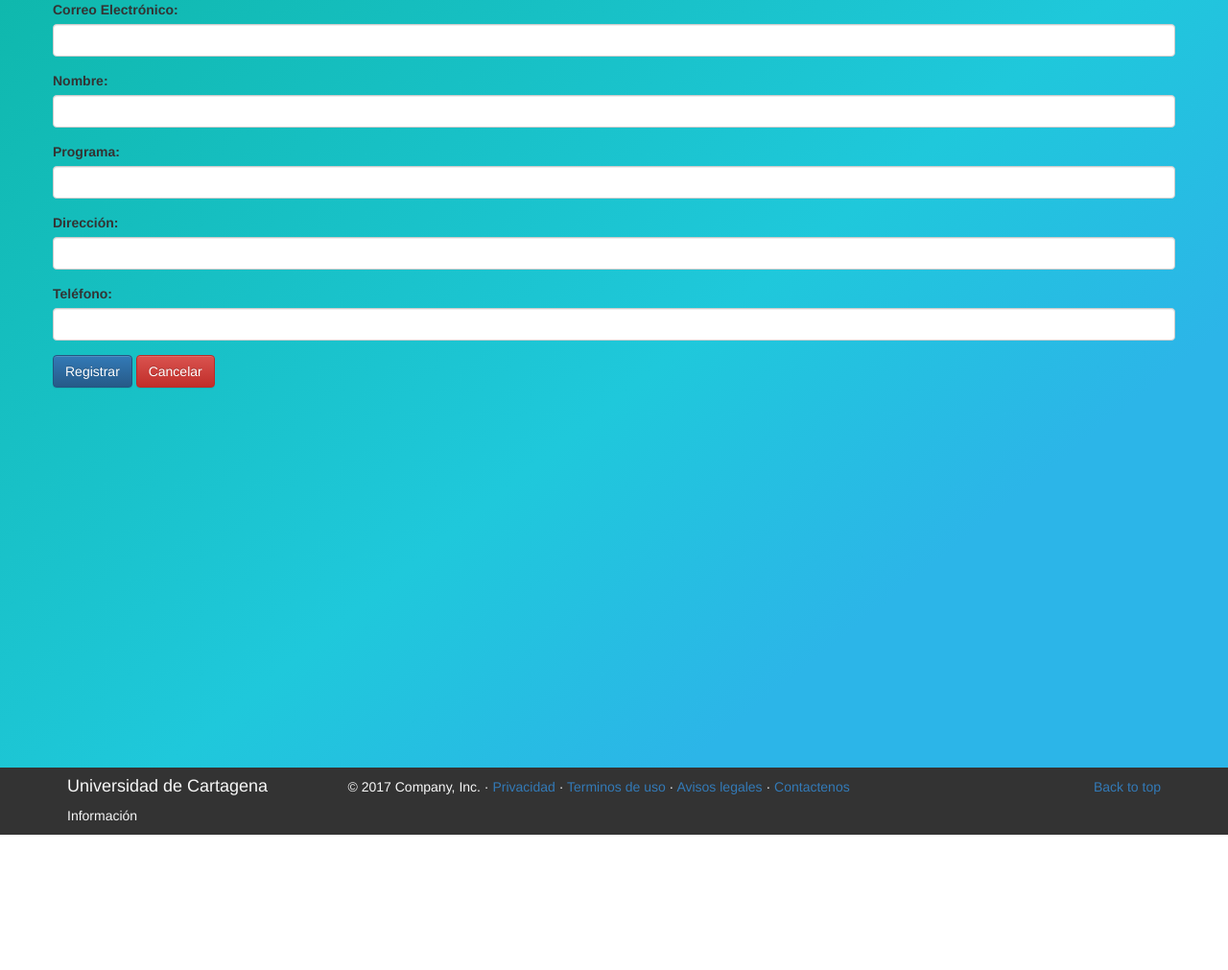
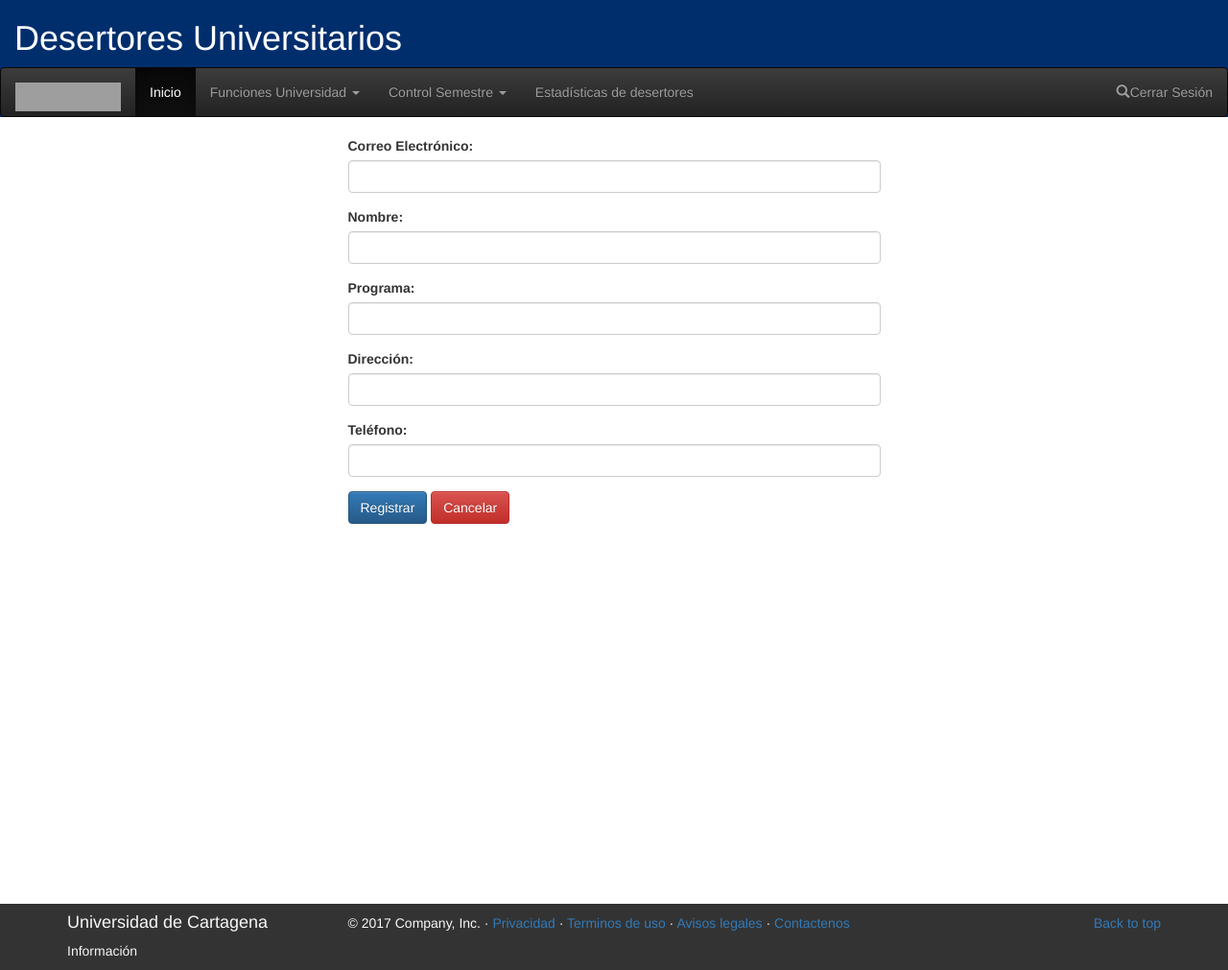
Before and after one commit to Guerrero25/IA, a CodeIgniter app: page /IA/index.php/estudiante/nuevo in a window 1280 px wide. Shown: the whole page at 96% size. Before the commit the page ends 870 px from the top, so only its background shows below. Run offline with CodeIgniter, Linux system fonts and the light colour scheme; some libraries are stand-ins or nearby versions; grey boxes are pictures that could not be loaded.

Commit message:
Retoques

```diff
--- a/application/controllers/Admin.php
+++ b/application/controllers/Admin.php
@@ -27,6 +27,7 @@ class Admin extends CI_Controller {
 	public function cerrar_matriculas() {
 		if(isset($_SESSION['user'])){
 			$result = $this->semestre_model->cerrar_matriculas();
+
 			if($result['status'] == "OK"){
 				redirect('/estudiante/index');
 			}else{
--- a/application/controllers/Estudiante.php
+++ b/application/controllers/Estudiante.php
@@ -29,7 +29,7 @@
     }
 
     public function nuevo() {
-      $this->template->model_basic('new','estudiante');
+      $this->template->admin_layout('new','estudiante');
     }
 
     public function crear() {
--- a/application/libraries/Googlemap.php
+++ b/application/libraries/Googlemap.php
@@ -12,7 +12,6 @@
       $this->url_peticion = $this->base.urlencode($address).$this->key;
       $response = file_get_contents($this->url_peticion);
       $response = json_decode($response, true);
-      echo $this->url_peticion;
       $data['lat'] = $response['results'][0]['geometry']['location']['lat'];
       $data['lng'] = $response['results'][0]['geometry']['location']['lng'];
 
--- a/application/models/Desertores_model.php
+++ b/application/models/Desertores_model.php
@@ -7,6 +7,6 @@ class Desertores_model extends CI_Model {
   }
 
   public function all() {
-    return $this->db->query("SELECT DISTINCT * FROM `estudiantes` NATURAL JOIN desertores")->result();
+    return $this->db->query("SELECT * FROM estudiantes e INNER JOIN desertores d ON e.id = d.id_estudiante")->result();
   }
 }
--- a/application/models/Estudiante_model.php
+++ b/application/models/Estudiante_model.php
@@ -39,6 +39,7 @@
       if($semestre->row()->estado == "matricula" && $estudiante->row()->estado == 1) {
         $this->db->query("INSERT INTO matriculados (id_estudiante,id_semestre) VALUES (".$id.",".$semestre->row()->id.")");
         $this->db->query("UPDATE `estudiantes` SET `estado` = '2' WHERE `estudiantes`.`id` =".$id);
+        $this->db->query("DELETE FROM `desertores` WHERE id_estudiante = ".$id);
         return "Matriculado Correctamente al estudiante ".$estudiante->row()->name." en el semestre ".$semestre->row()->nombre;
       }else{
         return "Hubo un error el estudiante no se pudo matricular!";
--- a/application/views/default/navegation.php
+++ b/application/views/default/navegation.php
@@ -21,10 +21,10 @@
         <li class="active"><a href="#">Inicio</a></li>
         <li class="dropdown">
           <a href="#" class="dropdown-toggle" data-toggle="dropdown" role="button">
-            Información de la Universidad <span class="caret"></span>
+            Funciones Universidad <span class="caret"></span>
           </a>
           <ul class="dropdown-menu">
-            <li><a href="#">Programas</a></li>
+            <li><a href="<?=base_url()?>Estudiante/nuevo">Nuevo Estudiante</a></li>
             <li><a href="<?= base_url()?>Estudiante/index">Estudiantes</a></li>
           </ul>
         </li>
--- a/application/views/desertores/index.php
+++ b/application/views/desertores/index.php
@@ -10,7 +10,7 @@
 
         <table class=table>
           <thead>
-            <tr> <th>#</th> <th>Email</th> <th>Nombre</th> <th>Programa</th></tr>
+            <tr> <th>#</th> <th>Email</th> <th>Nombre</th> <th>Programa</th> <th>Dirección</th></tr>
           </thead>
           <tbody>
             <?foreach ($desertores as $value) {?>
@@ -19,6 +19,7 @@
               <td><?=$value->email?></td>
               <td><?=$value->name?></td>
               <td><?=$value->program?></td>
+              <td><?=$value->address?></td>
             </tr>
             <?}?>
           </tbody>
--- a/application/views/estudiante/new.php
+++ b/application/views/estudiante/new.php
@@ -1,7 +1,6 @@
-<div class="background">
 <div class="container">
   <div class="row justify-content-center align-items-center" style="height:100vh">
-      <div class="col-6">
+    <div class="col-md-6 col-md-offset-3">
       <form action="<?= base_url() ?>Estudiante/crear" method="POST">
         <div class="card">
           <div class="card-body">
@@ -19,11 +18,11 @@
             </div>
             <div class="form-group">
               <label for="address">Dirección: </label>
-                <input type="password" class="form-control" id="address" name="address">
+              <input type="text" class="form-control" id="address" name="address">
             </div>
             <div class="form-group">
               <label for="phone">Teléfono: </label>
-                <input type="password" class="form-control" id="phone" name="phone">
+              <input type="number" class="form-control" id="phone" name="phone">
             </div>
             <div class="form-group">
               <input type="submit" class="btn btn-primary" value="Registrar">
@@ -35,4 +34,3 @@
     </div>
   </div>
 </div>
-</div>
```
Lines whose indentation alone changed are shown as unchanged.
